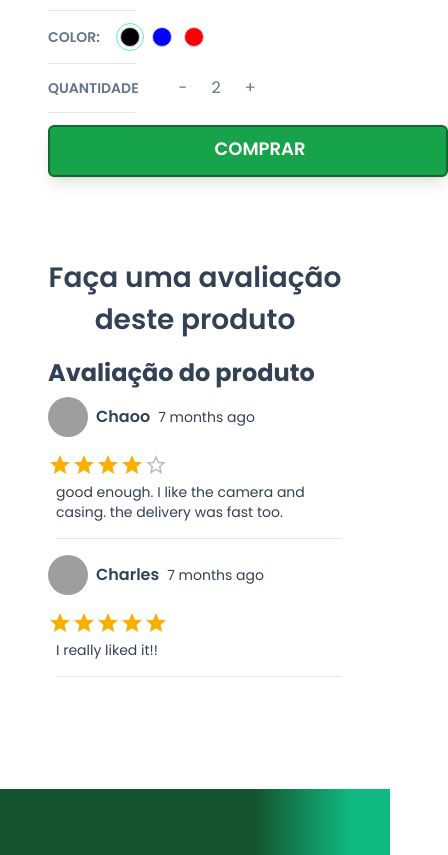
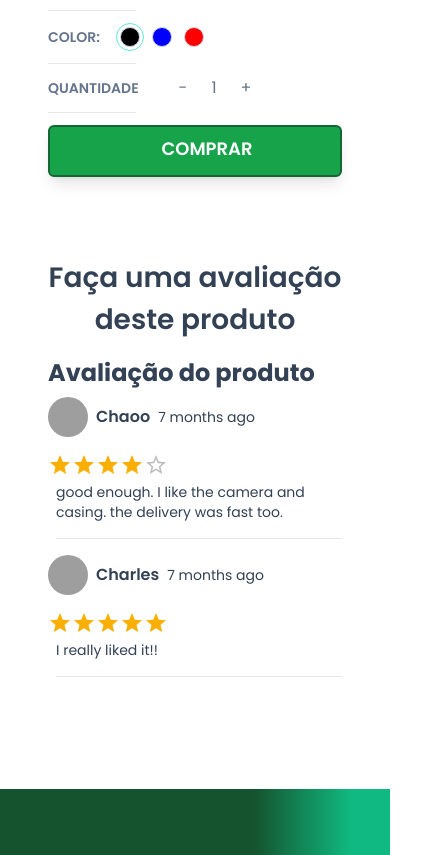
Before and after one commit to fabriciofcastro/store, a Next.js app: page /product/1 in a window 390 px wide. Shown: the part 1120-1975 px from the top of the page, 448 px wide, since content can reach past the window. Built offline with nearby package versions, Linux system fonts and the light colour scheme; grey boxes are pictures that could not be loaded.

Commit message:
ajustado responsividade btn comprar

```diff
--- a/app/components/Button.tsx
+++ b/app/components/Button.tsx
@@ -33,7 +33,8 @@ const Button: React.FC<ButtonProps> = ({
         hover:opacity-80
         transition
         border-green-800
-        w-[400px]
+        w-full
+        max-w-[400px]
         shadow-lg
         flex
         justify-center
--- a/app/product/[productId]/ProductDetails.tsx
+++ b/app/product/[productId]/ProductDetails.tsx
@@ -42,7 +42,7 @@ export const ProductDetails: React.FC<ProductDetailstProps> = ({ product }) => {
     category: product.category,
     brand: product.brand,
     selectedImg: { ...product.images[0] },
-    quantity: 2,
+    quantity: 1,
     prince: product.price,
   });
 
@@ -123,7 +123,7 @@ export const ProductDetails: React.FC<ProductDetailstProps> = ({ product }) => {
           />
         </div>
         <Horizontal />
-        <div className="max-w-">
+        <div className="w-full">
           <Button
             label="COMPRAR"
             onClick={() => handleAddProductTotalCart(cartProduct)}
```
